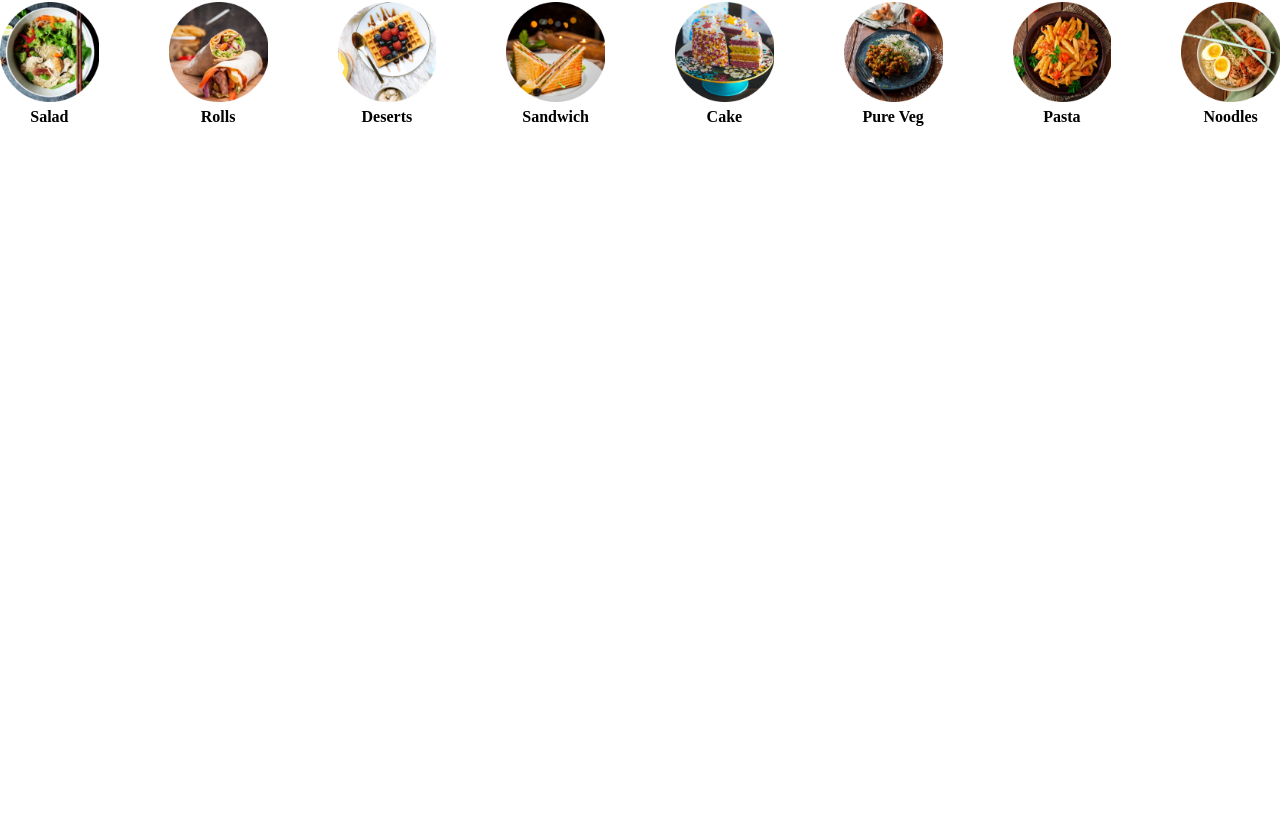
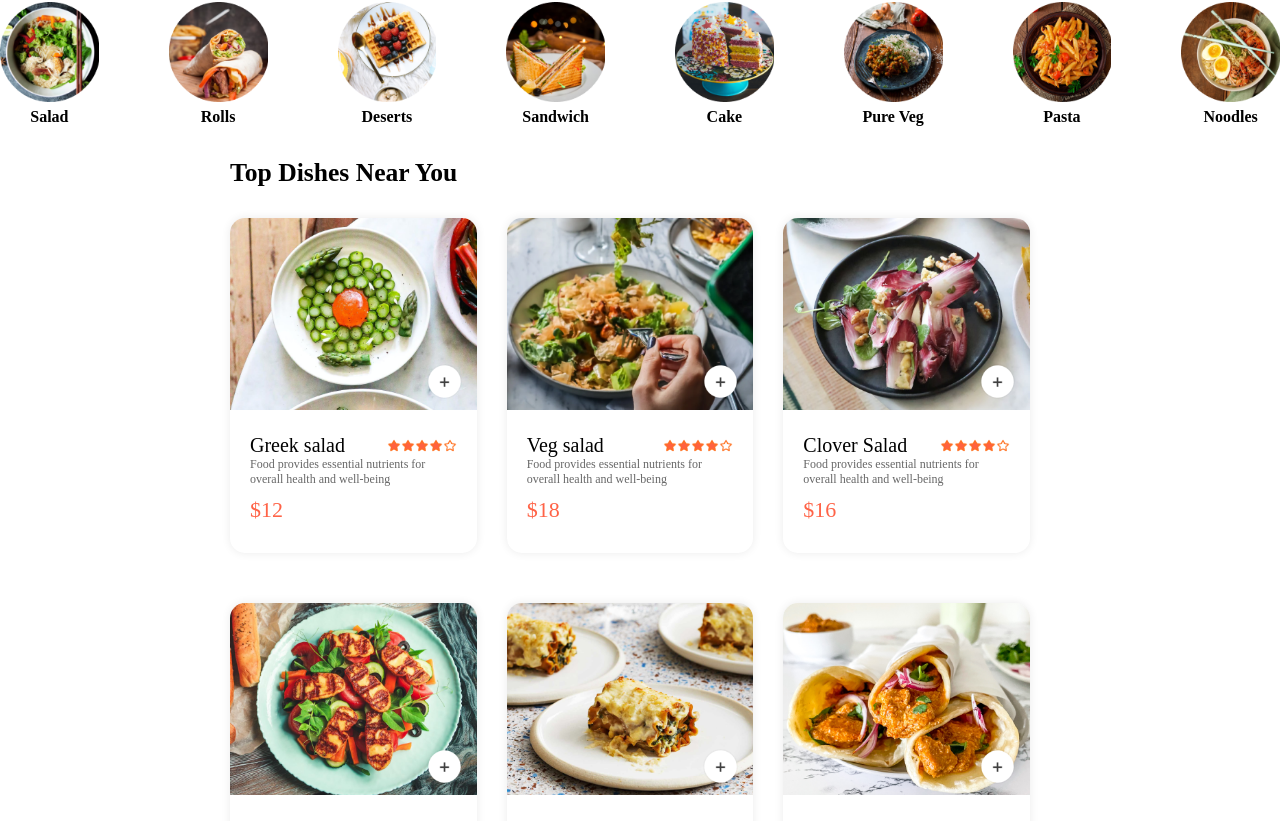
Before and after one commit to HARSH048/Food-Delivery, a React (Vite) app: page / in a window 1280 px wide. Shown: the part 547-1368 px from the top of the page. Before the commit the page ends 800 px from the top, so only its background shows below. Built offline with nearby package versions, Linux system fonts and the light colour scheme.

Commit message:
add food item and filter

```diff
--- a/src/components/ExploreMenu/ExploreMenu.jsx
+++ b/src/components/ExploreMenu/ExploreMenu.jsx
@@ -1,24 +1,28 @@
-import React, { useState } from 'react';
-import './ExploreMenu.css';
-import { menu_list } from '../../assets/assets';
-import Menu from './Menu';
+import React, { useContext, useState } from "react";
+import "./ExploreMenu.css";
+import { menu_list } from "../../assets/assets";
+import Menu from "./Menu";
+import { StoreContext } from "../../context/StoreContext";
 
 function ExploreMenu() {
-    const [activeItem,setActiveItem]=useState(null);
-    const handleItemClick = (index) => {
-        console.log(activeItem);
-        setActiveItem(index === activeItem ? null : index);// Update activeItem directly within the function
-      };
+  const [activeItem, setActiveItem] = useState(null);
+  const { setCategory } = useContext(StoreContext);
+  const handleItemClick = (index, menu_name) => {
+    setCategory(menu_name);
+    setActiveItem(index === activeItem ? null : index); // Update activeItem directly within the function
+  };
   return (
     <div className="explore-menu">
-      <div className='explore-menu-list'>
-      {menu_list && menu_list.map((ele, index) => (
-        <Menu key={index}
-        onClick={()=>handleItemClick(index)}
-        isActive={index === activeItem} // Pass isActive prop to Menu
-        menu={ele}
-        />
-      ))}
+      <div className="explore-menu-list">
+        {menu_list &&
+          menu_list.map((ele, index) => (
+            <Menu
+              key={index}
+              onClick={() => handleItemClick(index, ele.menu_name)}
+              isActive={index === activeItem} // Pass isActive prop to Menu
+              menu={ele}
+            />
+          ))}
       </div>
     </div>
   );
--- /dev/null
+++ b/src/components/FoodItem/FoodItem.css
@@ -0,0 +1,70 @@
+.food-item{
+    width: 100%;
+    margin: auto;
+    border-radius: 15px;
+    box-shadow:0px 0px 10px #00000015;
+    transition: 0.3s;
+    animation: fadeIn 1s;
+}
+
+.food-item-image{
+    width: 100%;
+    border-radius: 15px 15px 0px 0px;
+}
+
+.food-item-info{
+    padding: 20px;
+}
+
+.food-item-name-rating{
+    display: flex;
+    justify-content: space-between;
+    align-items: center;
+    margin-bottom: q0px;
+}
+
+.food-item-name-rating p{
+    font-size: 20px;
+    font-weight: 500;
+}
+
+.food-item-name-rating img{
+    width: 70px;
+}
+
+.food-item-desc{
+    color: #676767;
+    font-size: 12px;
+}
+
+.food-item-price{
+    color: tomato;
+    font-size: 22px;
+    font-weight: 500;
+    margin: 10px 0px;
+}
+
+.food-item-img-container {
+    position: relative;
+}
+
+.food-item-img-container .add{
+    width: 35px;
+    position: absolute;
+    bottom: 15px;
+    right: 15px;
+    cursor: pointer;
+    border-radius: 50%;
+}
+
+.food-item-counter{
+    position: absolute;
+    bottom: 15px;
+    right: 15px;
+    display: flex;
+    align-items: center;
+    gap: 10px;
+    padding: 6px;
+    border-radius: 50px;
+    background-color: white;
+}
--- /dev/null
+++ b/src/components/FoodItem/FoodItem.jsx
@@ -0,0 +1,42 @@
+import React, { useContext, useState } from "react";
+import { assets } from "../../assets/assets";
+import "./FoodItem.css";
+import { StoreContext } from "../../context/StoreContext";
+
+function FoodItem({ id, name, price, description, image }) {
+  const { addToCart, removeFromCart, cartItem } = useContext(StoreContext);
+
+  return (
+    <div className="food-item">
+      <div className="food-item-img-container">
+        <img className="food-item-image" src={image} />
+        {!cartItem[id] ? (
+          <img
+            src={assets.add_icon_white}
+            className="add"
+            onClick={() => addToCart(id)}
+          />
+        ) : (
+          <div className="food-item-counter">
+            <img
+              src={assets.remove_icon_red}
+              onClick={() => removeFromCart(id)}
+            />
+            <p>{cartItem[id]}</p>
+            <img src={assets.add_icon_green} onClick={() => addToCart(id)} />
+          </div>
+        )}
+      </div>
+      <div className="food-item-info">
+        <div className="food-item-name-rating">
+          <p>{name}</p>
+          <img src={assets.rating_starts} />
+        </div>
+        <p className="food-item-desc">{description}</p>
+        <p className="food-item-price">${price}</p>
+      </div>
+    </div>
+  );
+}
+
+export default FoodItem;
--- /dev/null
+++ b/src/components/food-display/FoodDisplay.css
@@ -0,0 +1,19 @@
+.food-display {
+    margin-top: 30px;
+}
+
+.food-display h2 {
+    font-size: max(2vw,24px);
+    font-weight: 600;
+    margin-left: 230px;
+}
+
+.food-display-list {
+    display: grid;
+    grid-template-columns: repeat(auto-fill,minmax(240px,1fr));
+    margin-top: 30px;
+    gap: 30px;
+    row-gap: 50px;
+    margin-left: 230px;
+    margin-right: 250px;
+}
--- /dev/null
+++ b/src/components/food-display/FoodDisplay.jsx
@@ -0,0 +1,34 @@
+import React, { useContext } from "react";
+import "./FoodDisplay.css";
+import FoodItem from "../FoodItem/FoodItem";
+import { StoreContext } from "../../context/StoreContext";
+
+function FoodDisplay() {
+  const { food_list,category } = useContext(StoreContext);
+
+  // Filter food_list based on category
+  const filteredFoodList = category === 'All'
+    ? food_list
+    : food_list.filter(item => item.category === category);
+
+  return (
+    <div className="food-display" id="food-display">
+      <h2>Top Dishes Near You</h2>
+      <div className="food-display-list">
+        {filteredFoodList.map((item, index) => (
+          <FoodItem
+            key={index}
+            id={item._id}
+            name={item.name}
+            image={item.image}
+            price={item.price}
+            description={item.description}
+            category={item.category}
+          />
+        ))}
+      </div>
+    </div>
+  );
+}
+
+export default FoodDisplay;
--- /dev/null
+++ b/src/context/StoreContext.jsx
@@ -0,0 +1,37 @@
+import { createContext, useEffect, useState } from "react";
+import { food_list } from "../assets/assets";
+
+export const StoreContext = createContext(null);
+
+export const StoreContextProvider = (props) => {
+  const [cartItem, setCartItem] = useState({});
+  const [category, setCategory] = useState("All");
+
+  const addToCart = (itemId) => {
+    if (!cartItem[itemId]) {
+      setCartItem((prev) => ({ ...prev, [itemId]: 1 }));
+    } else {
+      setCartItem((prev) => ({ ...prev, [itemId]: prev[itemId] + 1 }));
+    }
+  };
+
+  const removeFromCart = (itemId) => {
+    setCartItem((prev) => ({ ...prev, [itemId]: prev[itemId] - 1 }));
+  };
+
+  const contextValue = {
+    food_list,
+    addToCart,
+    removeFromCart,
+    cartItem,
+    setCartItem,
+    category,
+    setCategory,
+  };
+
+  return (
+    <StoreContext.Provider value={contextValue}>
+      {props.children}
+    </StoreContext.Provider>
+  );
+};
--- a/src/pages/Home/Home.jsx
+++ b/src/pages/Home/Home.jsx
@@ -1,15 +1,18 @@
-import React from 'react'
-import './Home.css'
-import Header from '../../components/Header/Header'
-import ExploreMenu from '../../components/ExploreMenu/ExploreMenu'
+import React, { useState } from "react";
+import "./Home.css";
+import Header from "../../components/Header/Header";
+import ExploreMenu from "../../components/ExploreMenu/ExploreMenu";
+import FoodDisplay from "../../components/food-display/FoodDisplay";
 
 function Home() {
+  const [category, setCategory] = useState("All");
   return (
     <div>
       <Header />
       <ExploreMenu />
+      <FoodDisplay />
     </div>
-  )
+  );
 }
 
-export default Home
+export default Home;
```
Also changed, not shown: src/main.jsx (+5 -4 lines).
